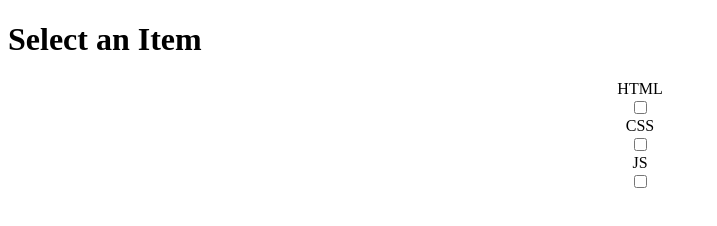
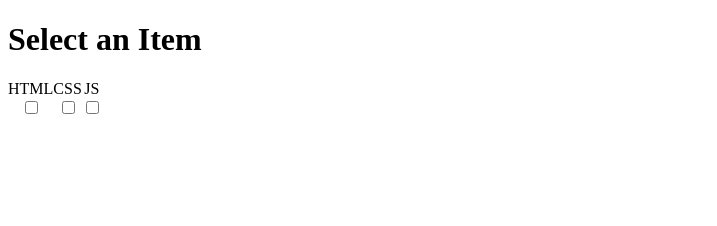
Before and after one commit to emmanuelajsivinac/Js-Projects, a plain HTML site: page DOM/1-FirstSteps/Index.html in a window 1280 px wide. Shown: the whole page, without its empty margins (0-717 px from the left). Drawn offline with Linux system fonts and the light colour scheme.

Commit message:
updated item direction

```diff
--- a/DOM/1-FirstSteps/Index.css
+++ b/DOM/1-FirstSteps/Index.css
@@ -1,3 +1,8 @@
+
+.options-section{
+    display: flex;
+}
+
 .option{
     display: flex;
     flex-direction: column;
```
